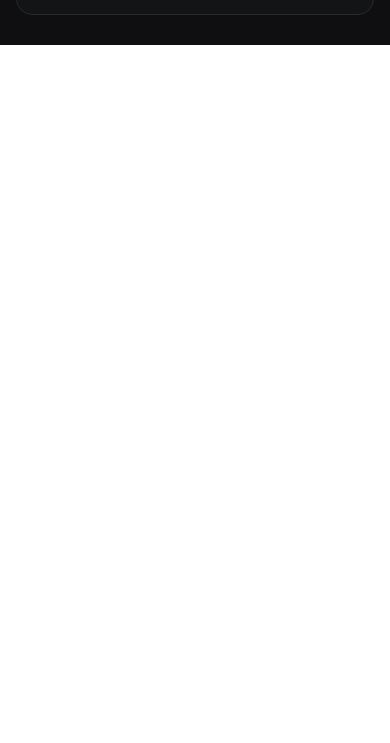
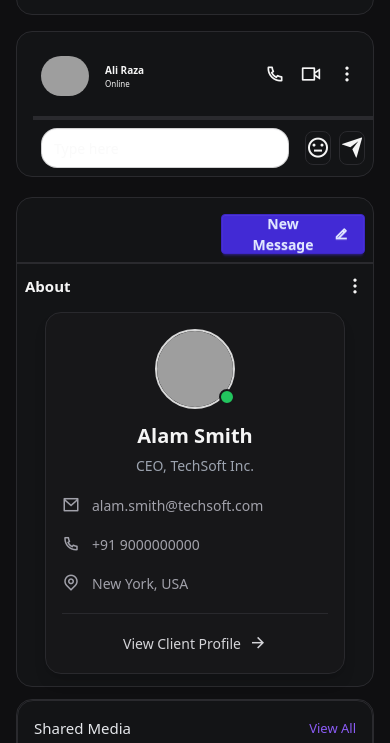
Before and after one commit to Akmalfaiz22/CRM, a website: page message.html in a window 390 px wide. Shown: the part 863-1606 px from the top of the page. Before the commit the page ends 908 px from the top, so only its background shows below. Drawn offline with nearby package versions, Linux system fonts and the light colour scheme; grey boxes are pictures that could not be loaded.

Commit message:
style: adjust message area and user detail layout for improved responsiveness

```diff
--- a/message.html
+++ b/message.html
@@ -140,7 +140,7 @@
             </ul>
           </div>
           <!-- message area -->
-           <div class="xl:w-[460px] hidden xl:block w-full bg-[#131416] border-[#2A2A2E] border xl:min-h-[130vh] md:h-auto min-h-36 h-auto pl-4 md:pl-0 mt-4 rounded-2xl">
+           <div class="xl:w-[460px]  w-full bg-[#131416] border-[#2A2A2E] border xl:min-h-[130vh] md:h-auto min-h-36 h-auto pl-4 md:pl-0 mt-4 rounded-2xl">
              <div class="flex items-center justify-between">
                 <div class="flex items-center gap-4   h-20 md:mx-2  mt-1 md:mt-1 mr-2">
                      <div class="avatar">
@@ -178,7 +178,7 @@
              </div>
            </div>
            <!-- user detail -->
-            <div class="mt-4 grid xl:grid-cols-1 md:grid-cols-2 gap-2 hidden xl:block">
+            <div class="mt-4 grid xl:grid-cols-1 md:grid-cols-2 gap-2 ">
                <div class="bg-[#131416] border-[#2A2A2E] border rounded-2xl md:min-h-[30vh] md:h-auto  xl:w-[400px] md:w-full w-full mt-1">
                  <div class="flex items-center justify-end">
                     <button class="btn btn-active btn-primary w-36 mt-4 md:mt-0 md:mt-2 mr-2">New Message  <i class="ri-edit-2-line"></i></button>
```
